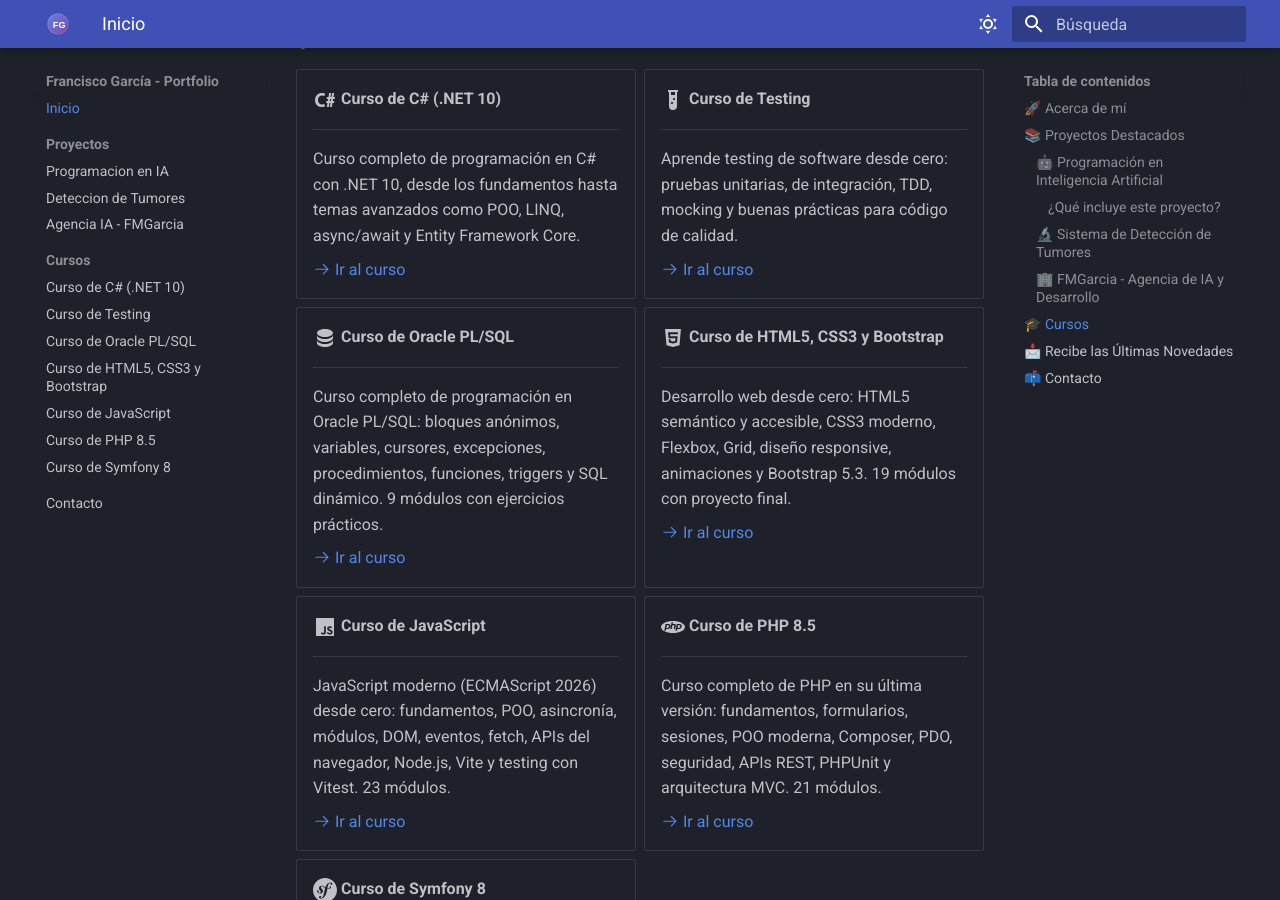
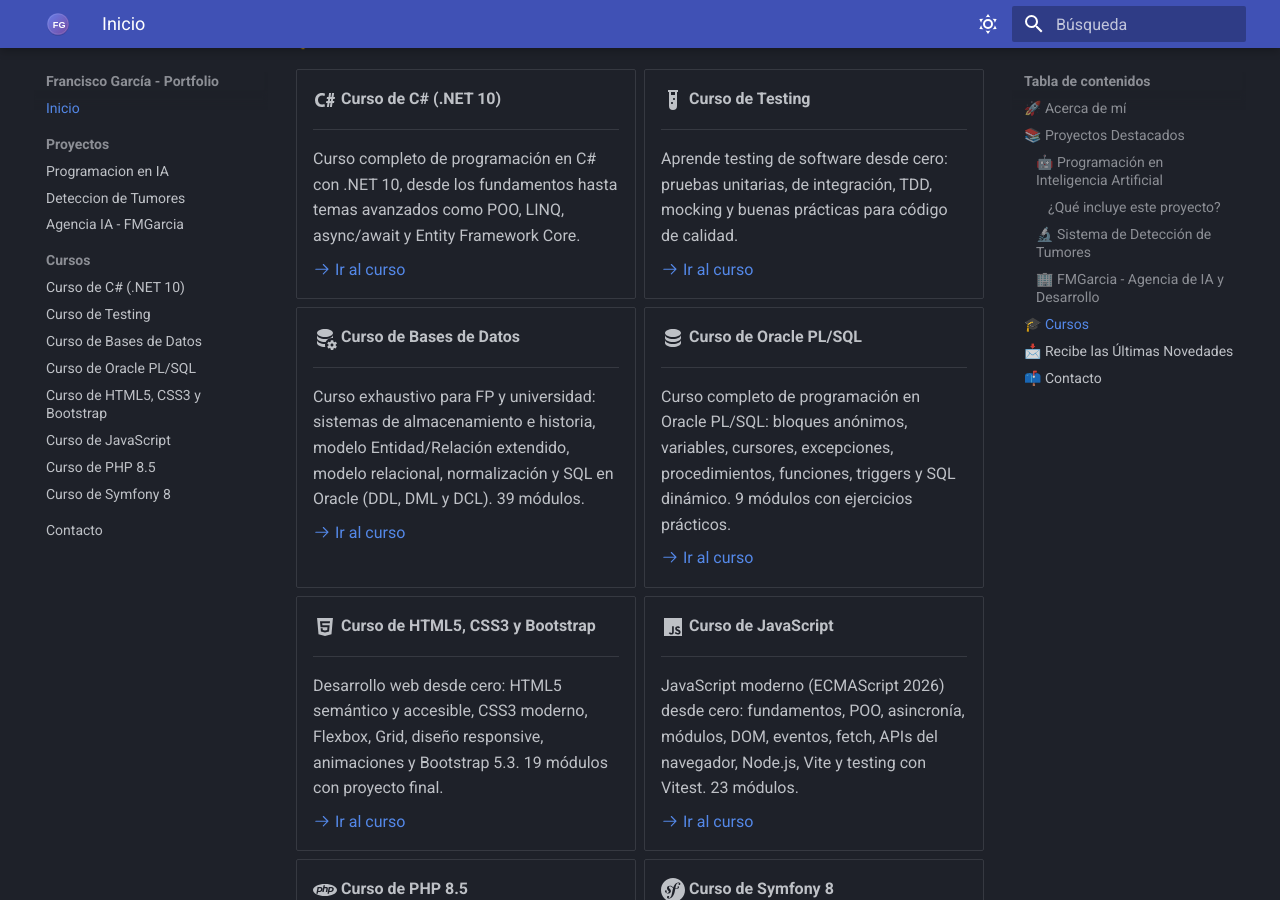
Before and after one commit to fmgarcia/fmgarcia.github.io, an MkDocs documentation site: the page built from docs/index.md, in a window 1280 px wide and 900 px high, scrolled down 2638 px. Built offline with MkDocs 1.6.1 and Material for MkDocs 9.7.7, drawn with Linux system fonts in a browser that asks for light colours; a script that is not in the unit is left out.

Commit message:
Añadir curso de Bases de Datos
Co-Authored-By: Claude Opus 5.5 <noreply@anthropic.com>

```diff
--- a/docs/index.md
+++ b/docs/index.md
@@ -125,6 +125,14 @@ Este sitio web sirve como **puerta de entrada** a todos mis proyectos públicos,
 
     [:octicons-arrow-right-24: Ir al curso](https://fmgarcia.github.io/CursoTesting/){ target="_blank" }
 
+-   :material-database-cog:{ .lg .middle } **Curso de Bases de Datos**
+
+    ---
+
+    Curso exhaustivo para FP y universidad: sistemas de almacenamiento e historia, modelo Entidad/Relación extendido, modelo relacional, normalización y SQL en Oracle (DDL, DML y DCL). 39 módulos.
+
+    [:octicons-arrow-right-24: Ir al curso](https://fmgarcia.github.io/CursosGithubIO/CursoBasesDatos/){ target="_blank" }
+
 -   :material-database:{ .lg .middle } **Curso de Oracle PL/SQL**
 
     ---
--- a/mkdocs.yml
+++ b/mkdocs.yml
@@ -48,6 +48,7 @@ nav:
   - Cursos:
     - Curso de C# (.NET 10): https://fmgarcia.github.io/CursoNet/
     - Curso de Testing: https://fmgarcia.github.io/CursoTesting/
+    - Curso de Bases de Datos: https://fmgarcia.github.io/CursosGithubIO/CursoBasesDatos/
     - Curso de Oracle PL/SQL: https://fmgarcia.github.io/CursoPLSQL/
     - Curso de HTML5, CSS3 y Bootstrap: https://fmgarcia.github.io/CursosGithubIO/CursoHTMLCSS/
     - Curso de JavaScript: https://fmgarcia.github.io/CursosGithubIO/CursoJavaScript/
```
